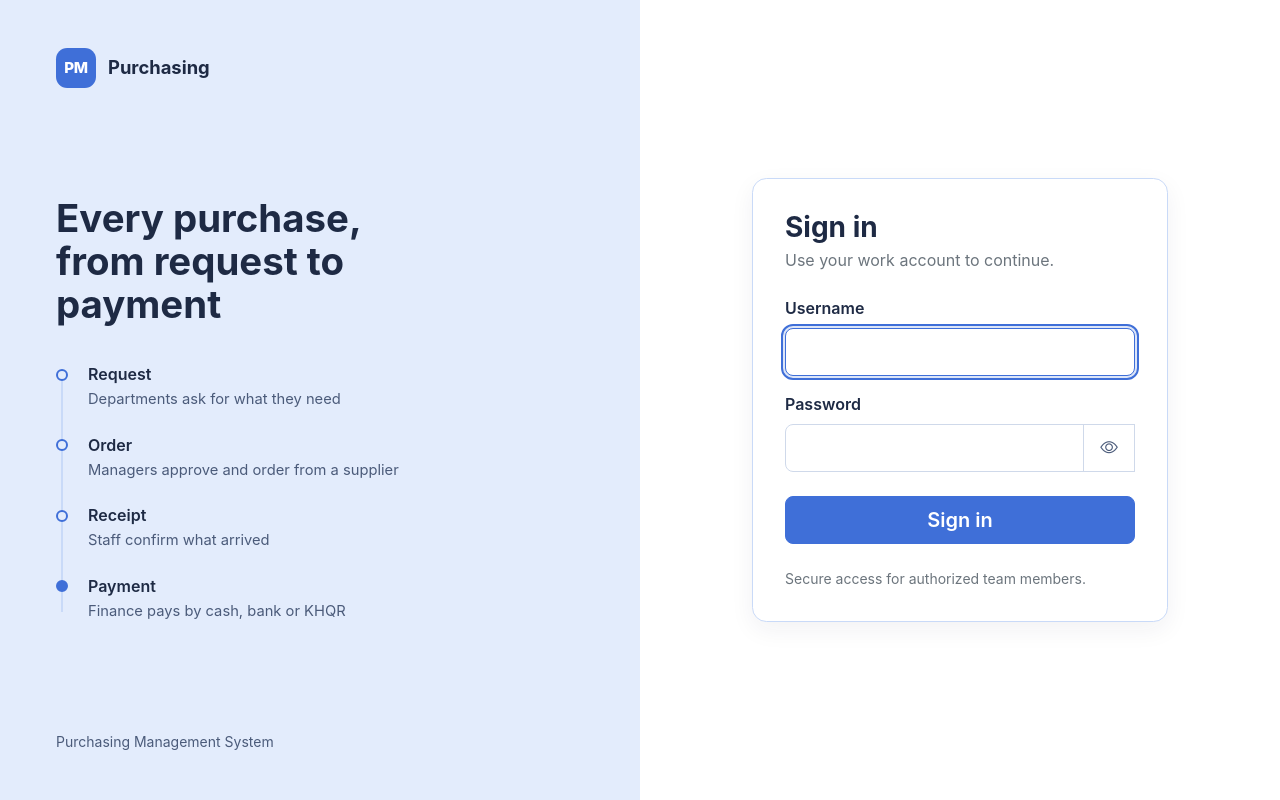
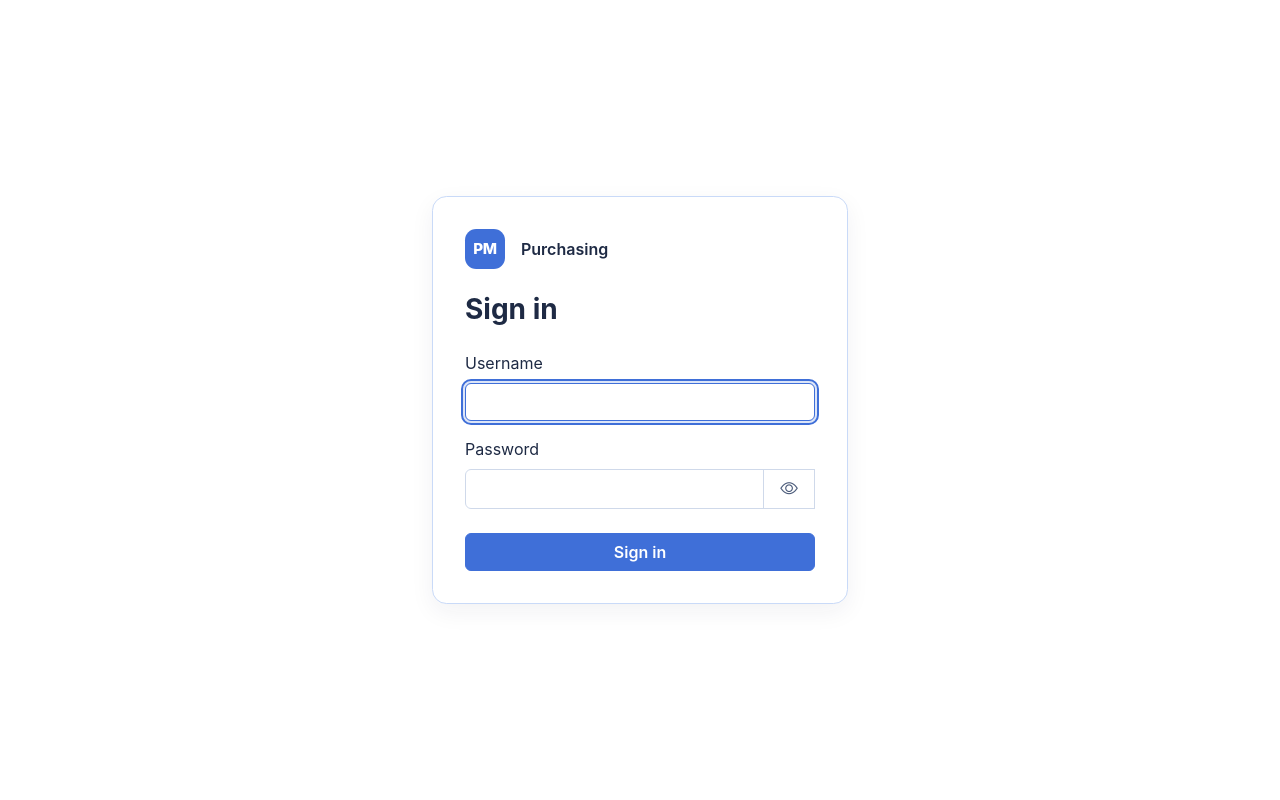
Before and after one commit to sembunly/purchasing_management_system, a Spring Boot app: page /login in a window 1280 px wide. Run offline with Spring Boot 4, Linux system fonts and the light colour scheme; some of the project's set-up classes (security, data sources, template engines, error pages and the like) are left out, and stand-ins take their place.

Commit message:
Update login page

```diff
--- a/src/main/resources/templates/auth/login.html
+++ b/src/main/resources/templates/auth/login.html
@@ -3,55 +3,35 @@
 <head>
     <meta charset="UTF-8">
     <meta name="viewport" content="width=device-width, initial-scale=1">
-    <title>Sign in | Purchasing Management System</title>
+    <title>Sign in</title>
     <link href="https://cdn.jsdelivr.net/npm/bootstrap@5.3.3/dist/css/bootstrap.min.css" rel="stylesheet">
     <link href="https://cdn.jsdelivr.net/npm/bootstrap-icons@1.11.3/font/bootstrap-icons.min.css" rel="stylesheet">
     <link rel="stylesheet" th:href="@{/css/style.css}">
 </head>
 <body class="login-page">
-<main class="row g-0 min-vh-100">
-
-    <!-- Left: purchasing flow -->
-    <aside class="col-lg-6 d-none d-lg-flex login-story">
-        <div class="brand"><span class="brand-mark" aria-hidden="true">PM</span> Purchasing</div>
-        <div>
-            <h2 class="story-title">Every purchase, from request to payment</h2>
-            <ol class="flow">
-                <li><strong>Request</strong><span>Departments ask for what they need</span></li>
-                <li><strong>Order</strong><span>Managers approve and order from a supplier</span></li>
-                <li><strong>Receipt</strong><span>Staff confirm what arrived</span></li>
-                <li><strong>Payment</strong><span>Finance pays by cash, bank or KHQR</span></li>
-            </ol>
+<main class="login-panel min-vh-100 d-flex align-items-center justify-content-center">
+    <section class="login-box">
+        <div class="d-flex align-items-center gap-3 mb-4">
+            <span class="brand-mark" aria-hidden="true">PM</span>
+            <span class="fw-semibold">Purchasing</span>
         </div>
-        <small class="story-foot">Purchasing Management System</small>
-    </aside>
-
-    <!-- Right: form -->
-    <section class="col-12 col-lg-6 d-flex align-items-center justify-content-center login-panel">
-        <div class="login-box">
-            <div class="brand-mark d-lg-none mb-4" aria-hidden="true">PM</div>
-            <h1 class="h3 fw-bold mb-1">Sign in</h1>
-            <p class="text-secondary mb-4">Use your work account to continue.</p>
+        <h1 class="h3 fw-bold mb-4">Sign in</h1>
 
         <div th:if="${param.error}" class="alert alert-danger" role="alert">
-                Invalid username or password, or your account is inactive.
+            Invalid username or password.
         </div>
-            <div th:if="${param.logout}" class="alert alert-success" role="alert">
-                You have signed out successfully.
-            </div>
-
         <form th:action="@{/login}" method="post" class="needs-validation" novalidate>
             <div class="mb-3">
-                    <label for="username" class="form-label fw-semibold">Username</label>
-                    <input id="username" name="username" type="text" class="form-control form-control-lg"
+                <label for="username" class="form-label">Username</label>
+                <input id="username" name="username" type="text" class="form-control"
                        autocomplete="username" required autofocus>
                 <div class="invalid-feedback">Enter your username.</div>
             </div>
 
             <div class="mb-4">
-                    <label for="password" class="form-label fw-semibold">Password</label>
+                <label for="password" class="form-label">Password</label>
                 <div class="input-group">
-                        <input id="password" name="password" type="password" class="form-control form-control-lg"
+                    <input id="password" name="password" type="password" class="form-control"
                            autocomplete="current-password" required>
                     <button class="btn btn-outline-secondary password-toggle" type="button"
                             aria-label="Show password" aria-controls="password" data-password-toggle>
@@ -61,11 +41,8 @@
                 </div>
             </div>
 
-                <button class="btn btn-primary btn-lg w-100" type="submit">Sign in</button>
+            <button class="btn btn-primary w-100" type="submit">Sign in</button>
         </form>
-
-            <p class="small text-secondary mt-4 mb-0">Secure access for authorized team members.</p>
-        </div>
     </section>
 </main>
 <script th:src="@{/js/app.js}"></script>
```
Lines whose indentation alone changed are shown as unchanged.
